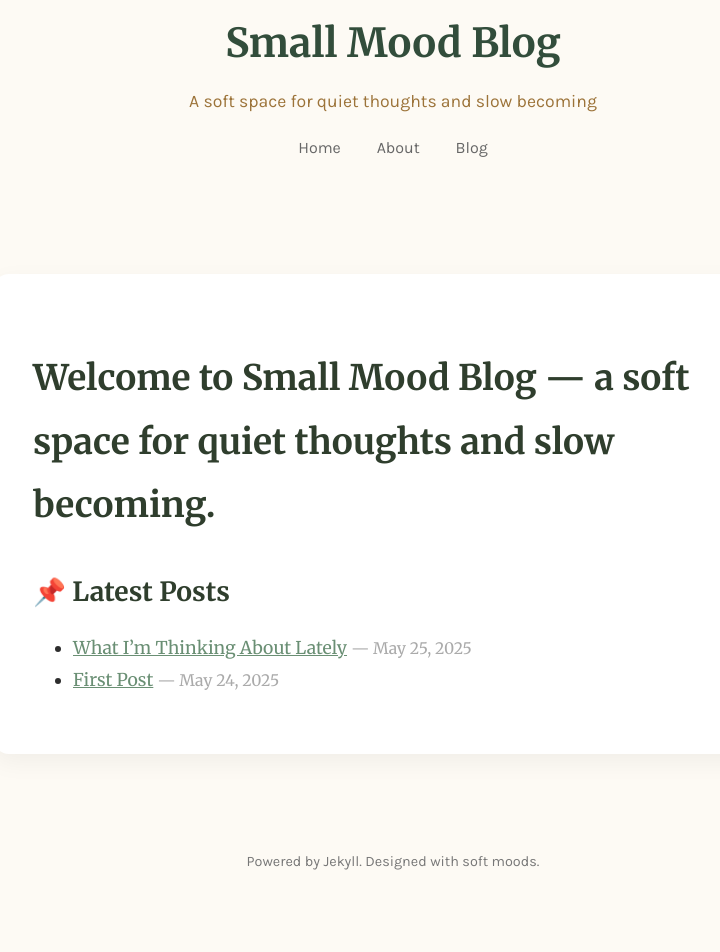
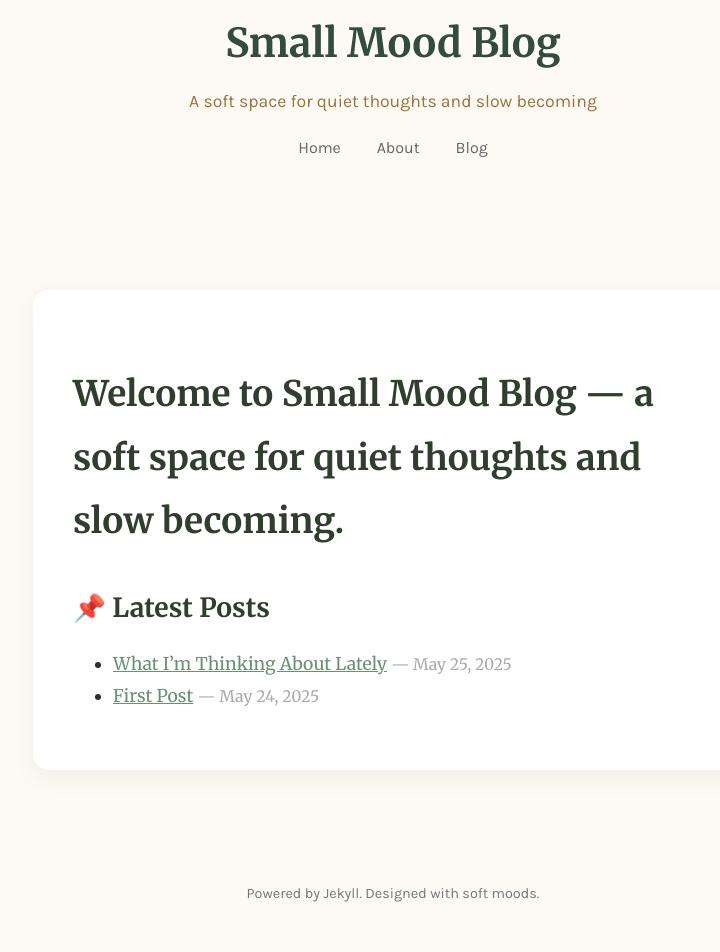
Before and after one commit to naneecodes/naneecodes.github.io, a Jekyll site: the page built from index.html, in a window 1280 px wide. Shown: the part 318-1270 px from the top of the page, without its empty margins (247-967 px from the left). Built offline with Jekyll 4.4.1, drawn with Linux system fonts in a browser that asks for light colours; before the commit the page ends 1238 px from its top, so only the background shows below that.

Commit message:
Wrap post content in .post div for reading card layout

```diff
--- a/_layouts/default.html
+++ b/_layouts/default.html
@@ -28,10 +28,12 @@
     </div>
   </header>
 
-<div class="post">
-  <span class="date">{{ page.date | date: "%B %d, %Y" }}</span>
-  {{ content }}
-</div>
+<main class="container">
+  <div class="post">
+    <span class="date">{{ page.date | date: "%B %d, %Y" }}</span>
+    {{ content }}
+  </div>
+</main>
 
 
   <footer class="site-footer">
```
